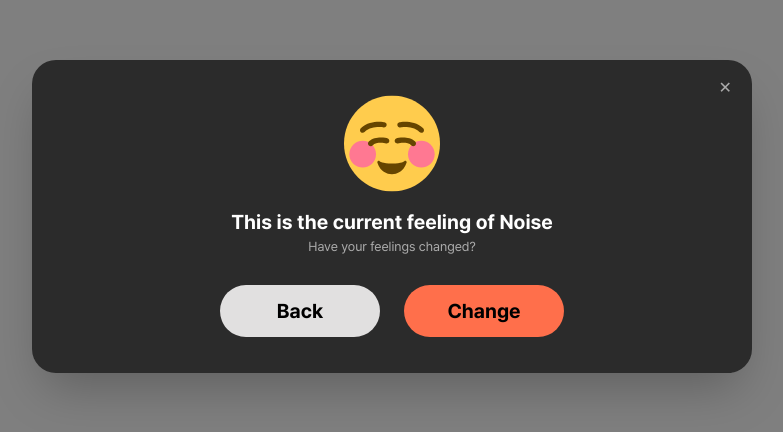
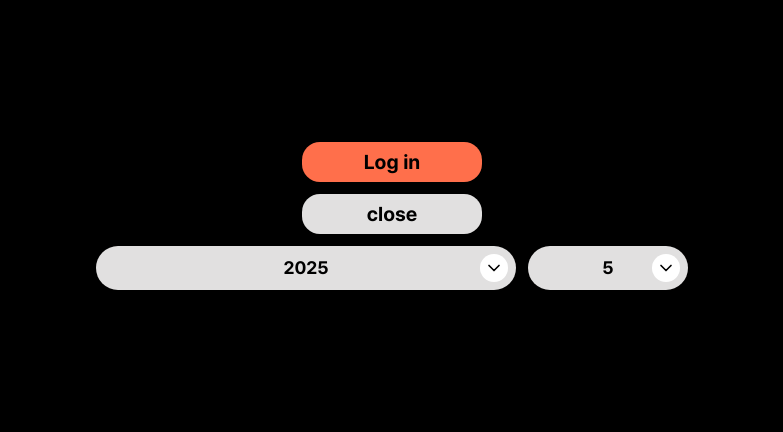
Before and after one commit to UMC-SINO/SINO-Front, a React (Vite) app: page /example in a window 1280 px wide. Shown: the part 184-616 px from the top of the page, without its empty margins (248-1031 px from the left). Built offline with nearby package versions, Linux system fonts and the light colour scheme.

Commit message:
[#10] fix: 예시 페이지 원상 복구

```diff
--- a/src/pages/ExamplePage.tsx
+++ b/src/pages/ExamplePage.tsx
@@ -1,102 +1,22 @@
-import type { EmotionOption } from '@/components/EmotionSelectModal';
-import EmotionSelectModal from '@/components/EmotionSelectModal';
-import WriteReasonModal from '@/components/WriteReasonModal';
-import React, { useMemo, useState } from 'react';
+import Button from '@/components/common/Button';
+import Dropdown from '@/components/common/Dropdown';
 
-import Happy from '@/assets/emojis/Happy.svg?react';
-import Sad from '@/assets/emojis/Sad.svg?react';
-import Angry from '@/assets/emojis/Angry.svg?react';
-import Afraid from '@/assets/emojis/Afraid.svg?react';
-import Boredom from '@/assets/emojis/Boredom.svg?react';
-import Joyful from '@/assets/emojis/Joyful.svg?react';
-import Shameful from '@/assets/emojis/Shameful.svg?react';
-import Smile from '@/assets/emojis/Smile.svg?react';
-import Unrest from '@/assets/emojis/Unrest.svg?react';
-import Worried from '@/assets/emojis/Worried.svg?react';
+const yearItems = ['2021', '2022', '2023', '2024', '2025'];
+const monthItems = ['1', '2', '3', '4', '5', '6', '7', '8', '9', '10', '11', '12'];
 
-import TurnToSignalModal from '@/components/TurnToSignalModal';
+const ExamplePage = () => {
+  return (
+    <div className='min-h-dvh flex flex-col gap-3 items-center justify-center bg-black'>
+      <Button type='button'>Log in</Button>
+      <Button type='button' disabled={true}>
+        close
+      </Button>
+      <div className='flex items-center gap-3'>
+        <Dropdown items={yearItems} className='w-105' />
+        <Dropdown items={monthItems} />
+      </div>
+    </div>
+  );
+};
 
-type Step = 'view' | 'selectEmotion' | 'turnSignal' | 'closed';
-
-export default function NoiseReportFlow() {
-  const [step, setStep] = useState<Step>('view');
-  const [selectedEmotions, setSelectedEmotions] = useState<string[]>([]);
-  const [signalText, setSignalText] = useState<string>('');
-
-  const options: EmotionOption[] = useMemo(
-    () => [
-      { id: 'happy', label: 'Happy', icon: <Happy /> },
-      { id: 'joyful', label: 'Joyful', icon: <Joyful /> },
-      { id: 'smile', label: 'Smile', icon: <Smile /> },
-      { id: 'boredom', label: 'Bored', icon: <Boredom /> },
-      { id: 'unrest', label: 'Unrest', icon: <Unrest /> },
-
-      { id: 'sad', label: 'Sad', icon: <Sad /> },
-      { id: 'worried', label: 'Worried', icon: <Worried /> },
-      { id: 'afraid', label: 'Afraid', icon: <Afraid /> },
-      { id: 'angry', label: 'Angry', icon: <Angry /> },
-      { id: 'shameful', label: 'Shame', icon: <Shameful /> },
-    ],
-    [],
-  );
-
-  // ✅ id → icon 매핑
-  const iconById = useMemo(() => {
-    return options.reduce<Record<string, React.ReactNode>>((acc, cur) => {
-      acc[cur.id] = cur.icon;
-      return acc;
-    }, {});
-  }, [options]);
-
-  // ✅ 대표 이모지: 첫 번째 선택값(없으면 기본)
-  const primaryEmotionId = selectedEmotions[0] ?? 'happy';
-  const primaryIcon = iconById[primaryEmotionId] ?? <Happy />;
-
-  const toggleEmotion = (id: string) => {
-    setSelectedEmotions((prev) =>
-      prev.includes(id) ? prev.filter((x) => x !== id) : [...prev, id],
-    );
-  };
-
-  const closeAll = () => setStep('closed');
-
-  return (
-    <>
-      <TurnToSignalModal
-        open={step === 'view'}
-        onBack={closeAll}
-        onChange={() => setStep('selectEmotion')}
-        onClose={closeAll}
-        icon={primaryIcon} // ✅ 선택한 대표 이모지를 첫 모달에 보여줌
-      />
-
-      <EmotionSelectModal
-        open={step === 'selectEmotion'}
-        options={options}
-        selectedIds={selectedEmotions}
-        maxSelect={5}
-        onToggle={toggleEmotion}
-        onBack={() => setStep('view')}
-        onSignal={() => setStep('turnSignal')} // ✅ Signal → 다음 모달
-        onClose={closeAll}
-      />
-
-      <WriteReasonModal
-        open={step === 'turnSignal'}
-        initialValue={signalText} // ✅ Back/재오픈에도 유지
-        onBack={() => setStep('selectEmotion')}
-        onNext={(text) => {
-          // ✅ 여기서 값 저장
-          setSignalText(text);
-
-          // TODO: 필요하면 여기서 API 호출
-          // await api.save({ emotions: selectedEmotions, text })
-
-          // ✅ Next 누르면 모달 닫기
-          closeAll();
-        }}
-        onClose={closeAll}
-      />
-    </>
-  );
-}
+export default ExamplePage;
```
